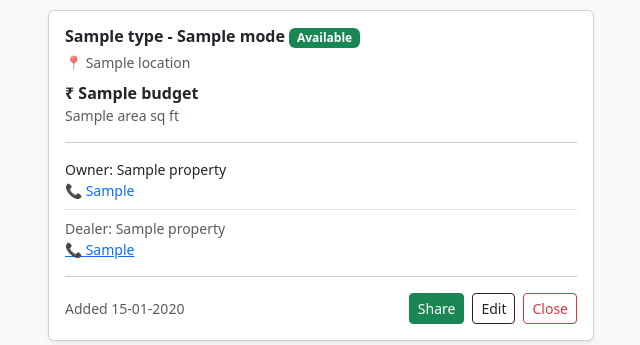
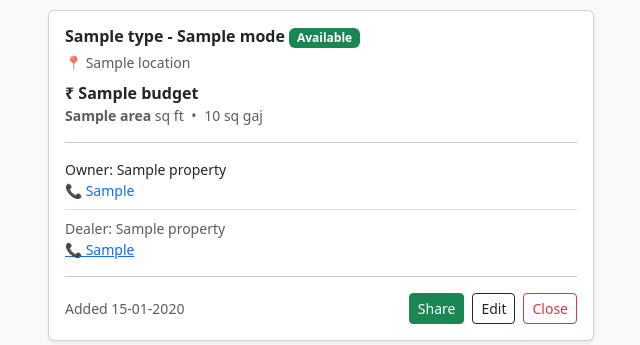
Before and after one commit to nikhilsharma/realestate-mvp, a Flask app: template templates/dashboard.html in a window 1280 px wide. Shown: the part 555-900 px from the top of the page, without its empty margins (34-674 px from the left). Run offline with Flask 3, Linux system fonts and the light colour scheme; the template is opened without the code that fills it: most values are stand-ins (such as "Sample title", 1, 10 or a date in 2020); some libraries are stand-ins or nearby versions.

Commit message:
Improve property listing UI by showing area in sq ft and sq gaj

```diff
--- a/templates/dashboard.html
+++ b/templates/dashboard.html
@@ -86,7 +86,9 @@
                     </div>
 
                     <div class="small text-muted">
-                        {{ property.area }} sq ft
+                        <strong>{{ property.area }}</strong> sq ft
+                        <span class="mx-1">•</span>
+                            {{ (property.area / 9) | round(2) }} sq gaj
                     </div>
 
                     <hr>
```
